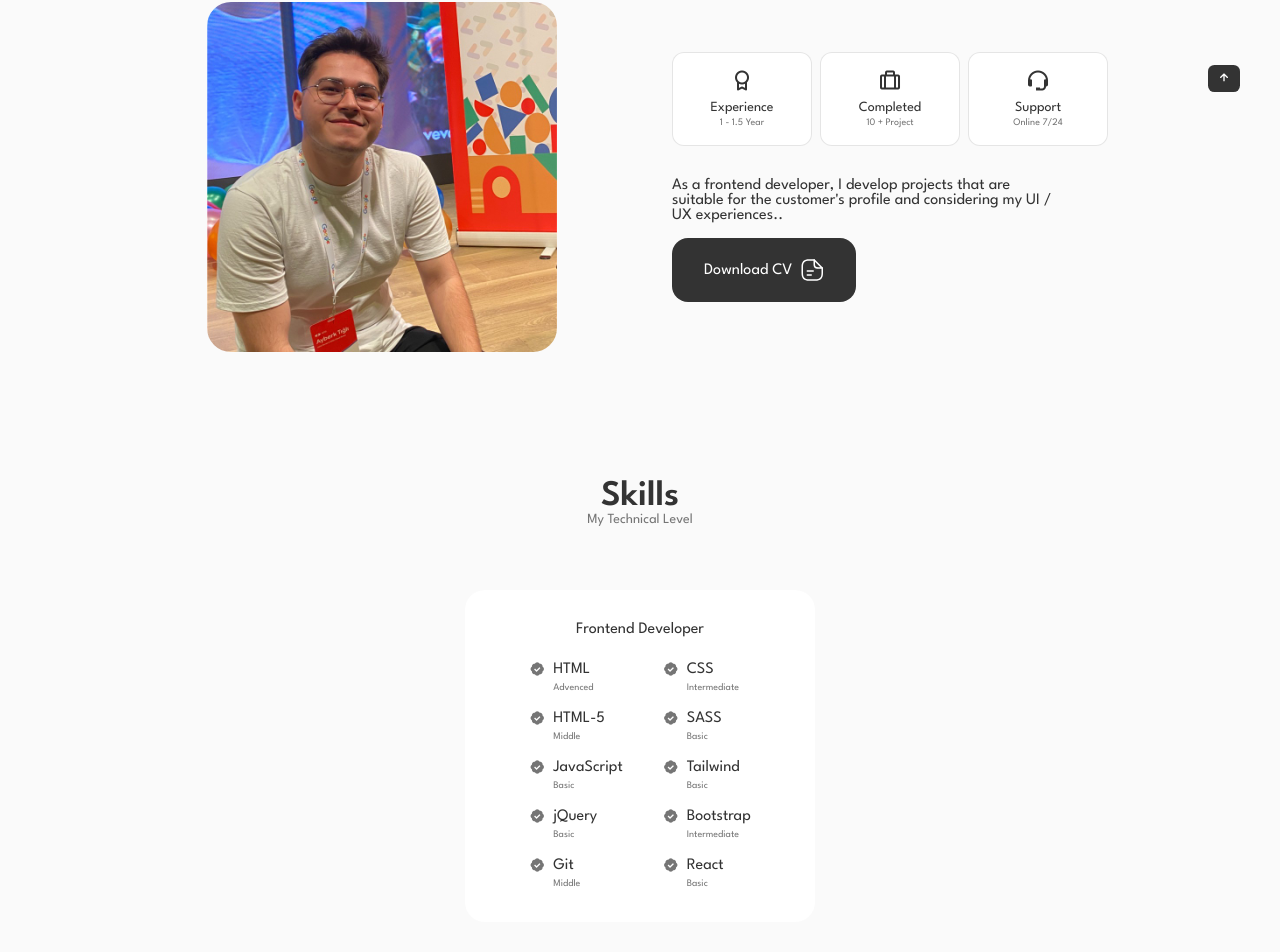
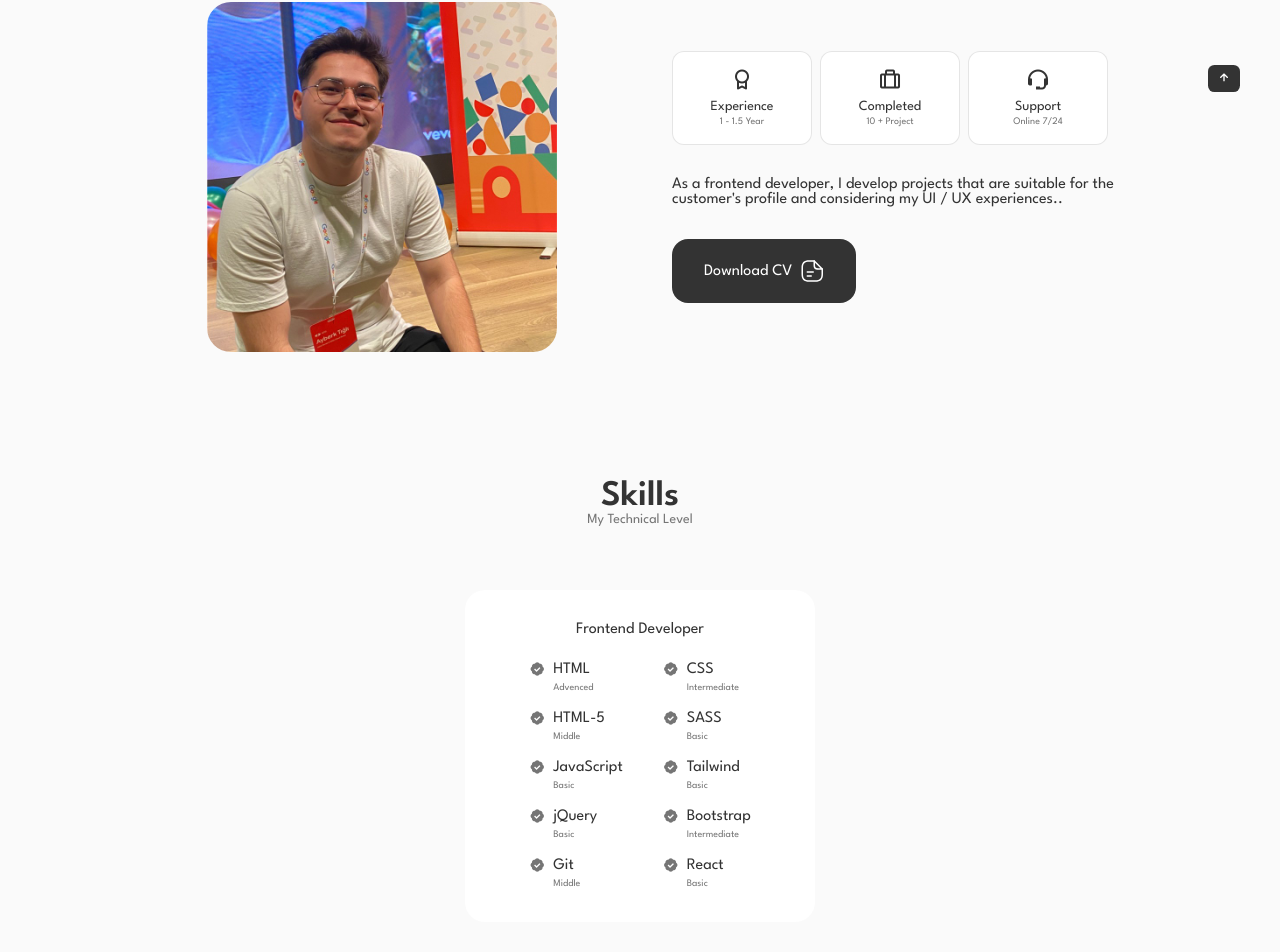
Before and after one commit to ayberkkk/portfolio, a React (Create React App) app: page / in a window 1280 px wide. Shown: the part 868-1820 px from the top of the page. Built offline with nearby package versions, Linux system fonts and the light colour scheme.

Commit message:
fix
content fixed

```diff
--- a/src/components/about/About.jsx
+++ b/src/components/about/About.jsx
@@ -1,7 +1,7 @@
 import React from "react";
 import "./about.css";
 import AboutImg from "../../assets/me.jpg";
-import CV from "../../assets/my-cv.pdf";
+import CV from "../../assets/AyberkTigli_CV.pdf";
 import Info from "./Info";
 const about = () => {
   return (
--- a/src/components/about/about.css
+++ b/src/components/about/about.css
@@ -40,9 +40,8 @@
 }
 
 .about_description {
-    padding: 0 4rem 0 0;
     color: var(--title-color);
-    margin-bottom: 15px;
+    margin-bottom: var(--mb-2);
 }
 
 /*=============== BREAKPOINTS ===============*/
@@ -71,7 +70,6 @@
     }
 
     .about__description {
-        padding: 0 5rem;
         margin-bottom: 2rem;
     }
 }
@@ -82,10 +80,6 @@
     .about__info {
         grid-template-columns: repeat(3, 1fr);
     }
-
-    .about__description {
-        padding: 0;
-    }
 }
 
 /* For small devices */
```
Also changed, not shown: 2 other files (tests, documents, lock files or other folders).
